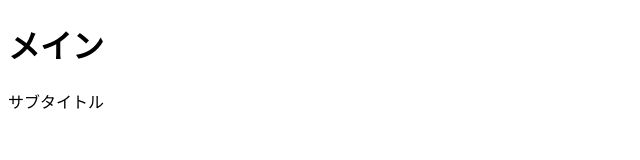
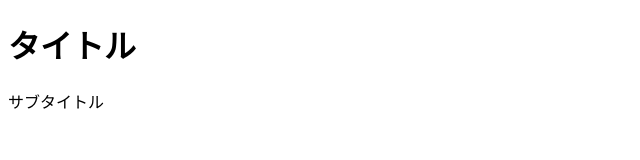
Before and after one commit to Kobayashi-Hironori/git-training1123, a plain HTML site: page index.html in a window 1280 px wide. Shown: the full height of the page, 0-640 px from the left. Drawn offline with Linux system fonts and the light colour scheme.

```diff
--- a/index.html
+++ b/index.html
@@ -9,7 +9,7 @@
 </head>
 
 <body>
-    <h1>メイン</h1>
+    <h1>タイトル</h1>
     <p>サブタイトル</p>
 </body>
 
```
